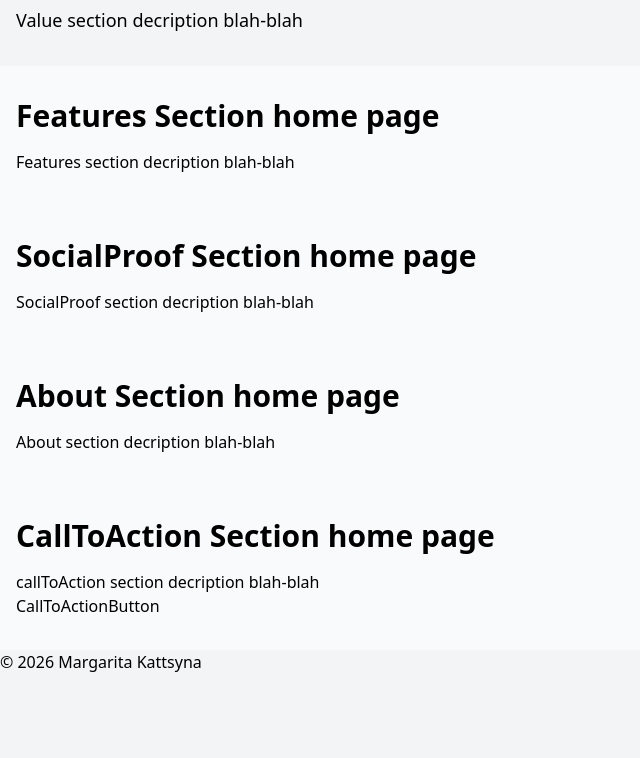
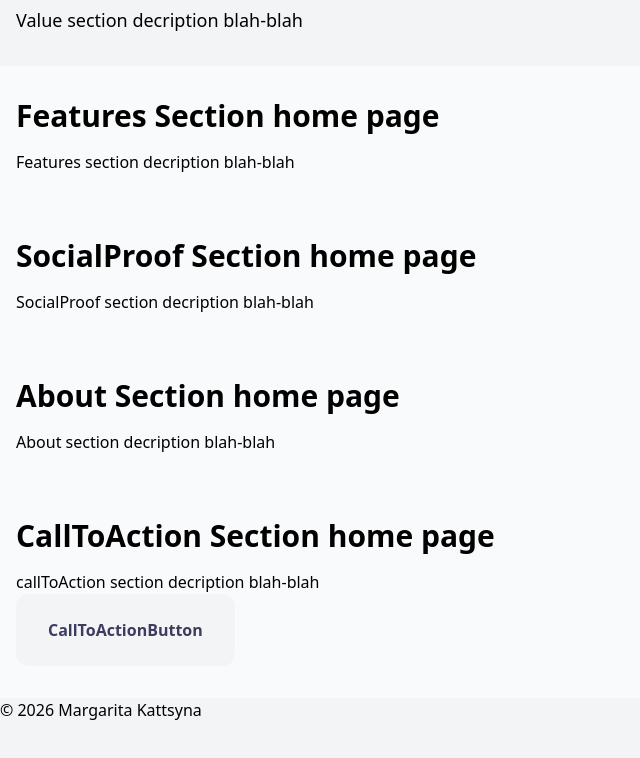
Before and after one commit to prostodiva/eureka-web, a React (Vite) app in the folder frontend/eureka-web/: page / in a window 1280 px wide. Shown: the part 406-1164 px from the top of the page, without its empty margins (0-640 px from the left). Built offline with nearby package versions, Linux system fonts and the light colour scheme.

Commit message:
Add: reusible Button component

```diff
--- /dev/null
+++ b/frontend/eureka-web/src/components/Button.tsx
@@ -0,0 +1,44 @@
+import classNames from 'classnames';
+
+interface ButtonProps {
+  children: React.ReactNode;
+  variant?: 'primary' | 'secondary' | 'ternary' | 'add';
+  size?: 'sm' | 'md' | 'lg';
+  rounded?: boolean;
+  outline?: boolean;
+  active?: boolean;
+  type?: 'button' | 'submit' | 'reset';
+  disabled?: boolean;
+  className?: string;
+  onClick?: () => void;
+}
+
+
+function Button({ children, variant = 'primary', rounded, outline, active, type = 'button', disabled, className, onClick }: ButtonProps) {
+  const buttonClasses = classNames(
+    'text-center font-inter',
+    {
+      'py-3 px-24 rounded-md bg-white text-black text-sm hover:bg-[#e93448] hover:text-white': variant === 'primary',
+      'py-6 px-8 bg-gray-100 text-[#3b3c5e] font-bold hover:bg-[#e93448] hover:text-white': variant === 'secondary' && !active,
+      'py-6 px-8 bg-[#3b3c5e] text-white': variant === 'secondary' && active,
+      'py-1 px-6 border bg-[#e93448] text-white hover:bg-white hover:text-black': variant === 'add',
+      'rounded-[1vw]': rounded,
+      'bg-white': outline,
+      'opacity-50 cursor-not-allowed': disabled,
+    },
+    className
+  );
+
+  return (
+    <button
+      type={type}
+      disabled={disabled}
+      className={buttonClasses}
+      onClick={onClick}
+    >
+      {children}
+    </button>
+  );
+}
+
+export default Button;
--- a/frontend/eureka-web/src/sections/CallToAction.tsx
+++ b/frontend/eureka-web/src/sections/CallToAction.tsx
@@ -1,3 +1,5 @@
+import Button from '../components/Button.tsx';
+
 export interface CallToActionProps {
   title: string;
   subtitle?: string;
@@ -18,7 +20,12 @@ function CallToAction({ title, description, ctaLabel, onCtaClick }: CallToAction
         {title}
       </h2>
       <p>{description}</p>
-      <button className="btn btn-primary" onClick={onCtaClick}>{ctaLabel}</button>
+      <Button
+        variant="secondary"
+        rounded
+        onClick={onCtaClick}>
+          {ctaLabel}
+      </Button>
     </section>
   );
 }
```
